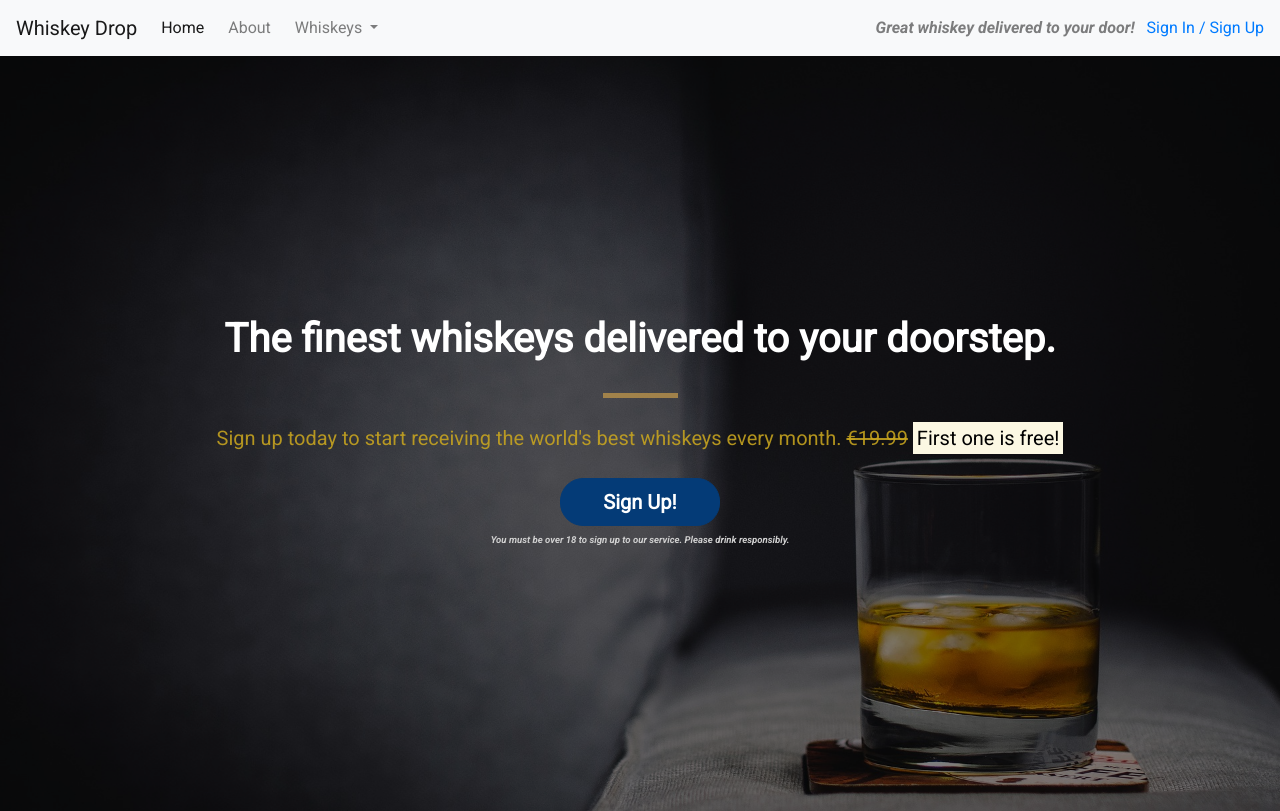
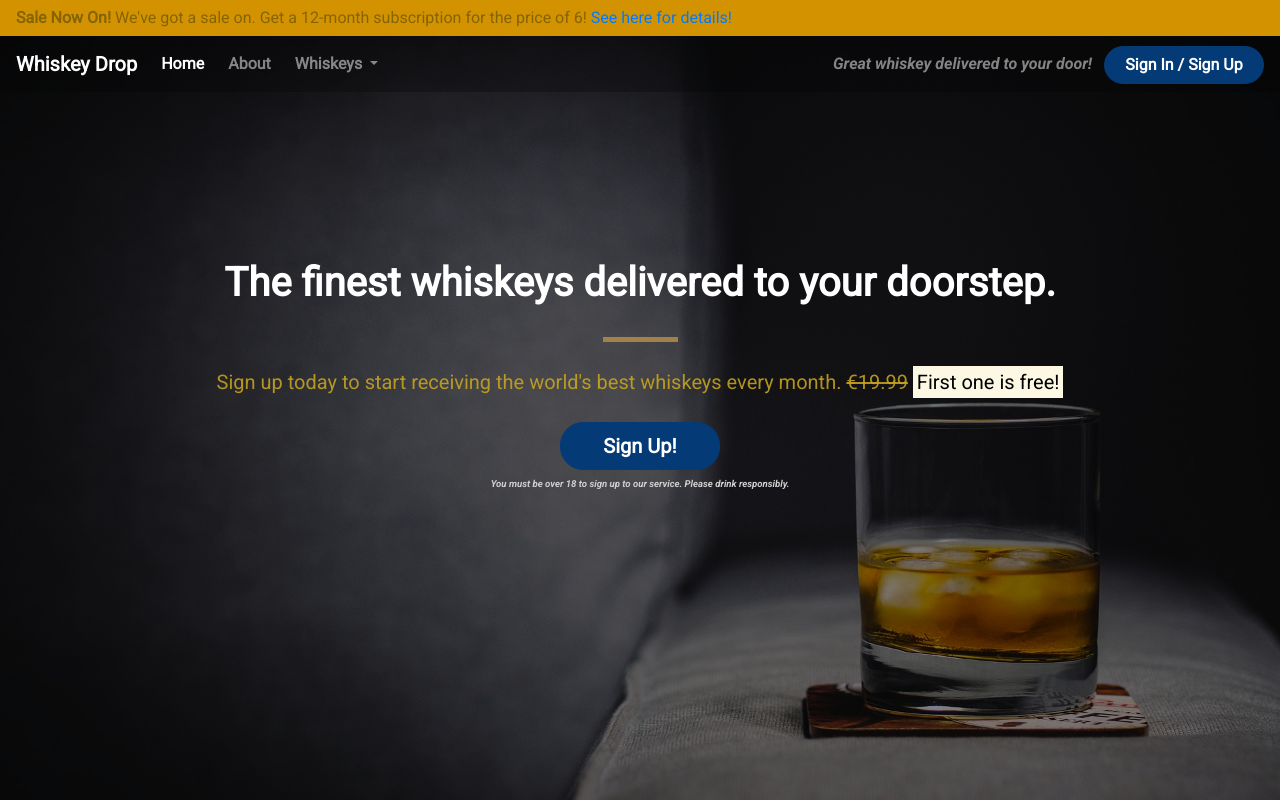
Before and after one commit to Sharon-B/Whiskey-Drop, a plain HTML site: page index.html in a window 1280 px wide. Shown: the top 811 px of the page. Drawn offline with nearby package versions, Linux system fonts and the light colour scheme.

Commit message:
Added custom styling to Alert and Navbar

```diff
--- a/css/style.css
+++ b/css/style.css
@@ -2,8 +2,18 @@ body {
     font-family: 'Roboto', sans-serif;
 }
 
-.alert-container {
+.alert-container .col-12 {
+    padding-left: 0;
+    padding-right: 0;
+    z-index: 1;
+}
 
+.site-wide-alert {
+    border-radius: 0;
+    margin-bottom: 0;
+    padding: 5px 15px;
+    background-color: #d39200;
+    border-color: #d39200;
 }
 
 .callout-container {
@@ -38,6 +48,17 @@ body {
 
 }
 
+/* Page headers */
+
+.page-header {
+    margin-bottom: 0;
+    border-bottom: 0;
+    text-align: center;
+}
+
+page-header h2 {
+    margin-top: 0;
+}
 /* block divider*/
 .block-divider {
     width: 75px;
@@ -52,6 +73,36 @@ body {
 .block-divider-short {
     width: 35px;
 }
+/* NavBar */
+.navalert-container {
+    position: absolute;
+    top: 0;
+    left: 0;
+    padding-left: 0;
+    padding-right: 0;
+}
+
+.navbar {
+    margin-bottom: 0;
+    border: 0;
+    width: 100%;
+    background-color: rgba(0,0,0,0.25);
+    z-index: 1;
+}
+
+.navbar .navbar-toggler {
+    border: 0;
+}
+
+.navbar-brand {
+    font-weight: bold;
+}
+
+.navbar .navbar-nav {
+    font-weight: bold;
+}
+
+
 
 /* Jumbotron*/
 .jumbotron {
--- a/index.html
+++ b/index.html
@@ -17,7 +17,18 @@
 <body>
 
 	<!--Nav-->
-	<nav class="navbar navbar-light bg-light navbar-expand-sm">
+    <div class="container-fluid navalert-container">
+    <div class="container-fluid alert-container">
+		<div class="row d-none d-sm-block">
+			<div class="col-12">
+				<div class="site-wide-alert alert alert-warning">
+					<strong>Sale Now On!</strong> We've got a sale on. Get a 12-month subscription for the price of 6!
+					<a href="">See here for details!</a>
+				</div>
+			</div>
+		</div>
+        </div>
+	<nav class="navbar navbar-dark navbar-expand-sm">
 		<a href="/" class="navbar-brand"> Whiskey Drop</a>
 
 		<button class="navbar-toggler ml-auto" type="button" data-toggle="collapse" data-target="#navbarNavDropdown" aria-controls="navbarNavDropdown" aria-expanded="false" aria-lable="Toggle navigation">
@@ -48,20 +59,10 @@
 		    <!--Marketing text - removed from small screen sizes-->
 		<div class="d-none d-md-block">
 			<p class="navbar-text my-auto mr-2"><i>Great whiskey delivered to your door!</i></p>
-			<a href="/login">Sign In / Sign Up</a>
+			<a href="/login" class="btn btn--cta btn--blu">Sign In / Sign Up</a>
 		</div>
 	</nav>
-
-	<!--<div class="container alert-container">
-		<div class="row d-none d-sm-block">
-			<div class="col-12">
-				<div class="alert alert-warning">
-					<strong>Sale Now On!</strong> We've got a sale on. Get a 12-month subscription for the price of 6!
-					<a href="">See here for details!</a>
-				</div>
-			</div>
-		</div>
-        </div> -->
+    </div>
 
 		<!-- Callout - Full width on all screen sizes-->
         <div class="container-fluid callout-container">
```
